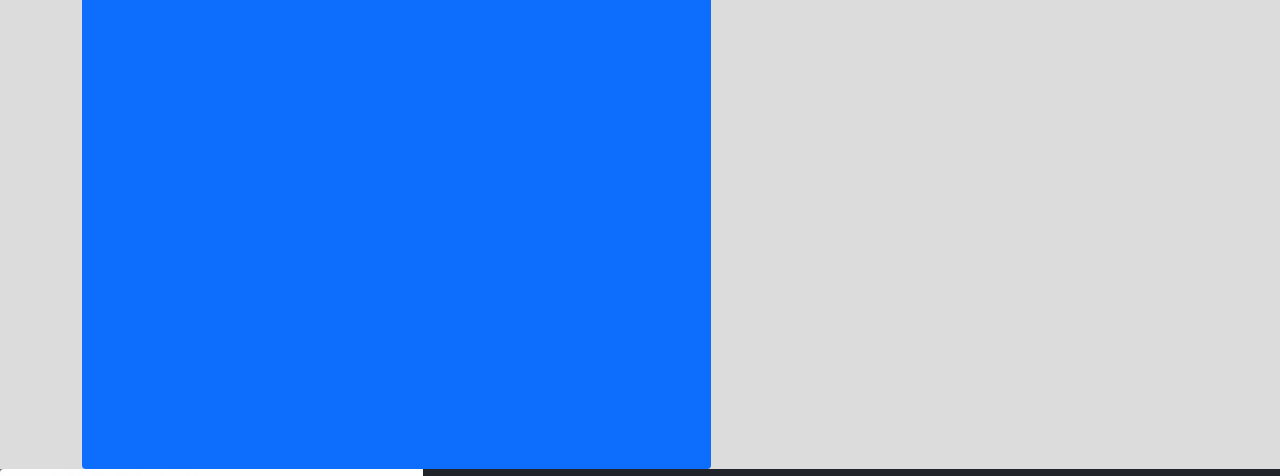
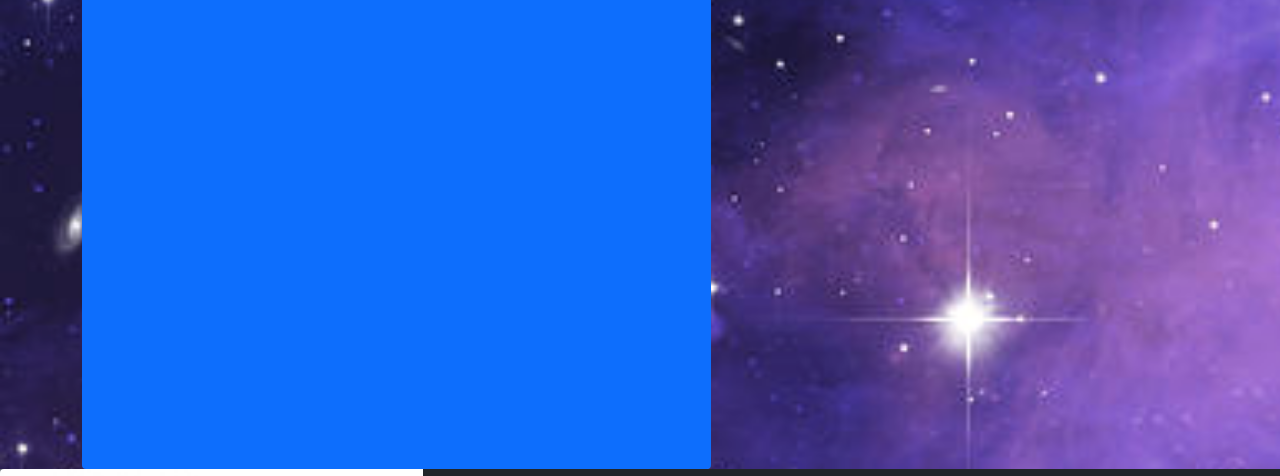
Before and after one commit to 224tpalm/Bootstrap-Practice, a plain HTML site: page index.html in a window 1280 px wide. Shown: the part 207-683 px from the top of the page. Drawn offline with nearby package versions, Linux system fonts and the light colour scheme.

Commit message:
Background image cover

```diff
--- a/style.css
+++ b/style.css
@@ -1,6 +1,8 @@
 .container-fluid-1{
-  background-color:gainsboro;
+  background-image: url("img/space.jpg");
+  background-size: cover;
 }
+
 ul {
   list-style-type: none;
   margin: 0;
```
Also changed, not shown: img/space.jpg (added).
